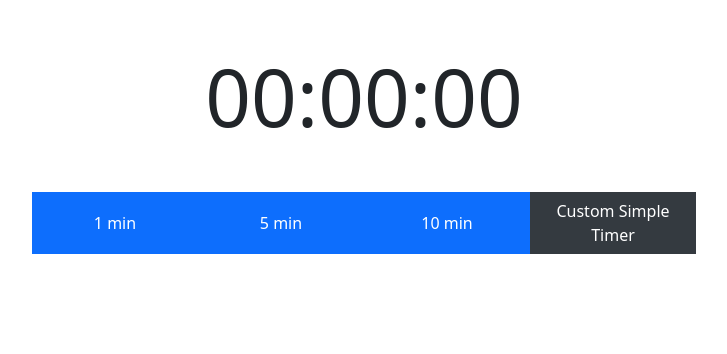
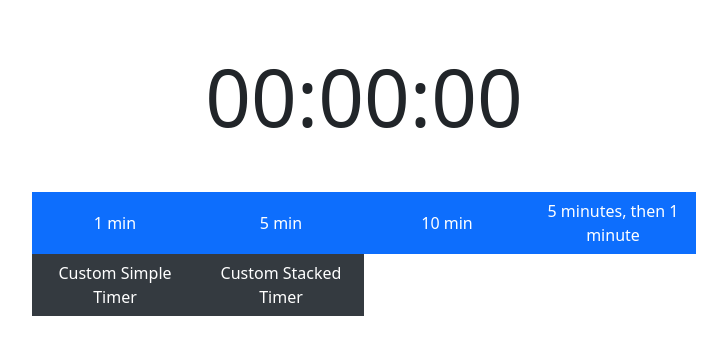
Before and after one commit to charlzzdev/timer-app, a React (Create React App) app: page / in a window 1280 px wide. Shown: the top 354 px of the page, without its empty margins (276-1003 px from the left). Built offline with nearby package versions, Linux system fonts and the light colour scheme.

Commit message:
add stacked timers

```diff
--- /dev/null
+++ b/src/components/CustomStackedTimer.js
@@ -0,0 +1,73 @@
+import React, { useState } from 'react';
+import secondsToTime from '../utils/secondsToTime';
+
+const CustomStackedTimer = ({ setButtons }) => {
+  const [timerCount, setTimerCount] = useState([1, 2]);
+
+  const handleCustomStackedFormSubmit = e => {
+    e.preventDefault();
+
+    const inputs = [];
+    const name = e.target[0].value;
+
+    // get inputs excluding the name input and the buttons
+    for (let i = 0; i < e.target.length; i++) {
+      if (/hours/.test(e.target[i].id)) {
+        inputs.push([e.target[i], e.target[i + 1], e.target[i + 2]]);
+      }
+    }
+
+    const timers = inputs.map(([hours, minutes, seconds]) => {
+      // input fields' values converted to seconds
+      return parseInt(hours.value || 0) * 60 * 60
+        + parseInt(minutes.value || 0) * 60
+        + parseInt(seconds.value || 0);
+    });
+
+    // don't add if not all timers are over 0
+    if (!timers.every(time => time > 0)) return;
+
+    // add the new button to the list while keeping the others
+    setButtons(buttons => [...buttons, {
+      name: name || timers.map(t => secondsToTime(t)).join(', then '),
+      timer: timers
+    }]);
+  }
+
+  const addNewTimer = () => {
+    setTimerCount([...timerCount, timerCount[timerCount.length - 1] + 1]);
+  }
+
+  return (
+    <form
+      className="row mt-5"
+      onSubmit={handleCustomStackedFormSubmit}
+    >
+      <h1 className="p-0 mb-4">Add a Custom Stacked Timer</h1>
+
+      <div className="row m-0 p-0 input-group mb-3">
+        <label className="input-group-text col-md-2 rounded-0" id="name-label" htmlFor="name-input">Name</label>
+        <input type="text" className="form-control col-md-10 rounded-0" id="name-input" placeholder="Timer" aria-label="Name" aria-describedby="name-label" />
+      </div>
+
+      {timerCount.map(t => <div key={t} className="row m-0 p-0 input-group mb-3">
+        <label className="input-group-text col-md-2 rounded-0" id={`hours-label${t}`} htmlFor={`hours-input${t}`}>Hours</label>
+        <input type="number" className="form-control col-md-2 rounded-0" id={`hours-input${t}`} defaultValue="0" min="0" aria-label="Hours" aria-describedby={`hours-label${t}`} />
+        <label className="input-group-text col-md-2 rounded-0" id={`minutes-label${t}`} htmlFor={`minutes-input${t}`}>Minutes</label>
+        <input type="number" className="form-control col-md-2 rounded-0" id={`minutes-input${t}`} defaultValue="0" min="0" aria-label="Minutes" aria-describedby={`minutes-label${t}`} />
+        <label className="input-group-text col-md-2 rounded-0" id={`seconds-label${t}`} htmlFor={`seconds-input${t}`}>Seconds</label>
+        <input type="number" className="form-control col-md-2 rounded-0" id={`seconds-input${t}`} defaultValue="0" min="0" aria-label="Seconds" aria-describedby={`seconds-label${t}`} />
+      </div>)}
+
+      <input
+        type="button"
+        value="Add new row"
+        className="btn btn-primary btn-block mb-1 rounded-0"
+        onClick={addNewTimer}
+      />
+      <button className="btn btn-primary btn-block mb-5 rounded-0">Done</button>
+    </form>
+  )
+}
+
+export default CustomStackedTimer;
--- a/src/components/Timer.js
+++ b/src/components/Timer.js
@@ -5,6 +5,8 @@ import playSound from '../utils/playSound';
 const Timer = ({ timer, setTimer }) => {
   useEffect(() => {
     const interval = setInterval(() => {
+      // simple timer
+      if (typeof timer === 'number') {
         // start playing the sound without waiting another second at 00:00:00
         if (timer === 1) {
           const sound = playSound();
@@ -18,6 +20,29 @@ const Timer = ({ timer, setTimer }) => {
         }
 
         setTimer(timer - 1);
+      } else {
+        // stacked timer
+        const newTimer = [...timer];
+        newTimer[0]--;
+
+        // start playing the sound after each timer expires
+        if (timer[0] === 1) {
+          const sound = playSound();
+          setTimeout(() => sound.stop(), 5000);
+        }
+
+        // if the top timer hit 0, remove it from the array and continue
+        if (timer[0] === 0) {
+          newTimer.shift();
+          // stop if there are no more timers left
+          if (newTimer.length === 0) {
+            clearInterval(interval);
+            return;
+          }
+        }
+
+        setTimer(newTimer);
+      }
     }, 1000);
 
     return () => clearInterval(interval);
@@ -25,7 +50,7 @@ const Timer = ({ timer, setTimer }) => {
 
   return (
     <h1 className="text-center display-1 font-weight-normal my-5">
-      {secondsToTime(timer)}
+      {secondsToTime(typeof timer === 'number' ? timer : timer[0])}
     </h1>
   );
 }
--- a/src/components/TimerSettings.js
+++ b/src/components/TimerSettings.js
@@ -1,12 +1,15 @@
 import React, { useState } from 'react';
 import CustomSimpleTimer from './CustomSimpleTimer';
+import CustomStackedTimer from './CustomStackedTimer';
 
 const TimerSettings = ({ setTimer }) => {
   const [customSimpleFormActive, setCustomSimpleFormActive] = useState(false);
+  const [customStackedFormActive, setCustomStackedFormActive] = useState(false);
   const [buttons, setButtons] = useState([
     { name: '1 min', timer: 60 },
     { name: '5 min', timer: 60 * 5 },
-    { name: '10 min', timer: 60 * 10 }
+    { name: '10 min', timer: 60 * 10 },
+    { name: '5 minutes, then 1 minute', timer: [5 * 60, 60] }
   ]);
 
   return (
@@ -27,9 +30,18 @@ const TimerSettings = ({ setTimer }) => {
         >
           Custom Simple Timer
         </button>
+        <button
+          className="btn btn-dark col-lg-3 rounded-0"
+          onClick={() => setCustomStackedFormActive(!customStackedFormActive)}
+        >
+          Custom Stacked Timer
+        </button>
       </div>
 
       {customSimpleFormActive && <CustomSimpleTimer
+        setButtons={setButtons}
+      />}
+      {customStackedFormActive && <CustomStackedTimer
         setButtons={setButtons}
       />}
     </div>
```
Lines whose indentation alone changed are shown as unchanged.
